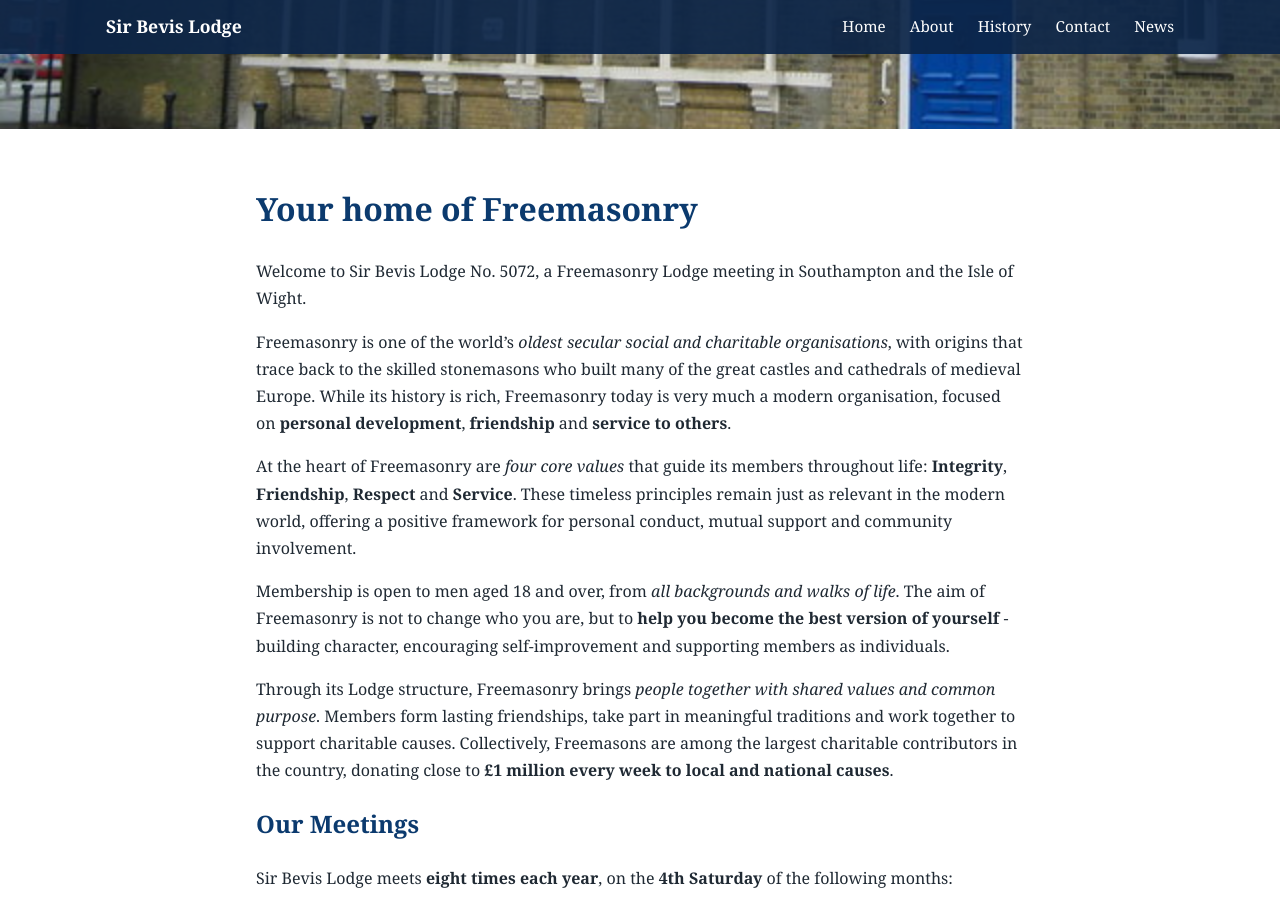
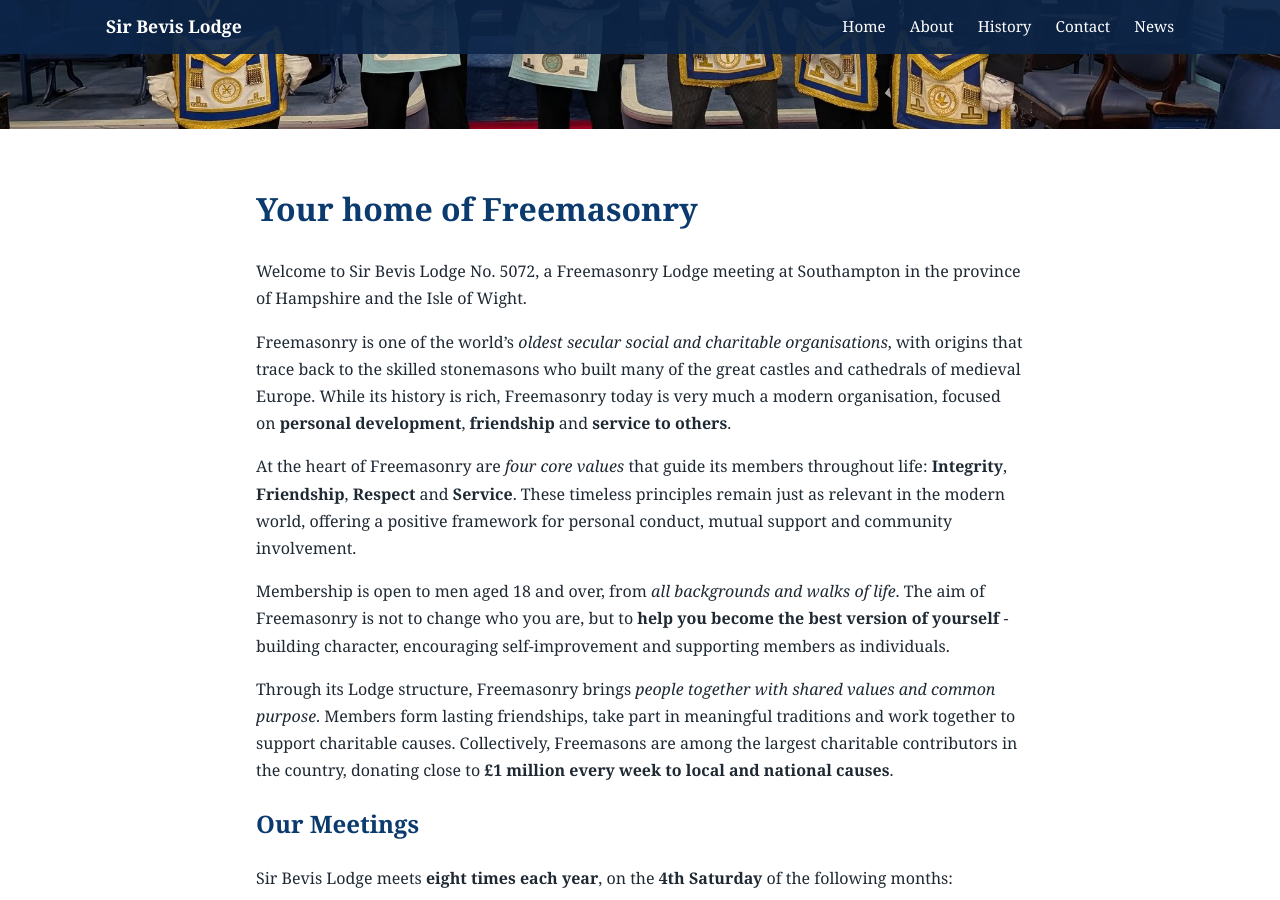
Before and after one commit to jefferies917/sirbevis.github.io, a Jekyll site: the page built from index.md, in a window 1280 px wide and 900 px high, scrolled down 345 px. Built offline with Jekyll 4.4.1, drawn with Linux system fonts in a browser that asks for light colours.

Commit message:
fix: move photos around

```diff
--- a/index.md
+++ b/index.md
@@ -1,13 +1,13 @@
 ---
 layout: default
 title: Home
-hero_image: /assets/images/hall.jpg
-hero_alt: Sir Bevis Lodge Hall exterior - Southampton Temple
+hero_image: /assets/images/lodge.jpg
+hero_alt: Our Lodge Hall - Southampton
 ---
 
 # Your home of Freemasonry
 
-Welcome to Sir Bevis Lodge No. 5072, a Freemasonry Lodge meeting in Southampton and the Isle of Wight.
+Welcome to Sir Bevis Lodge No. 5072, a Freemasonry Lodge meeting at Southampton in the province of Hampshire and the Isle of Wight.
 
 Freemasonry is one of the world’s *oldest secular social and charitable organisations*, with origins that trace back to the skilled stonemasons who built many of the great castles and cathedrals of medieval Europe. While its history is rich, Freemasonry today is very much a modern organisation, focused on **personal development**, **friendship** and **service to others**.
 
```
Also changed, not shown: about.md (+1 -1 lines), contact.md (+2 -2 lines), history.md (+1 -1 lines).
